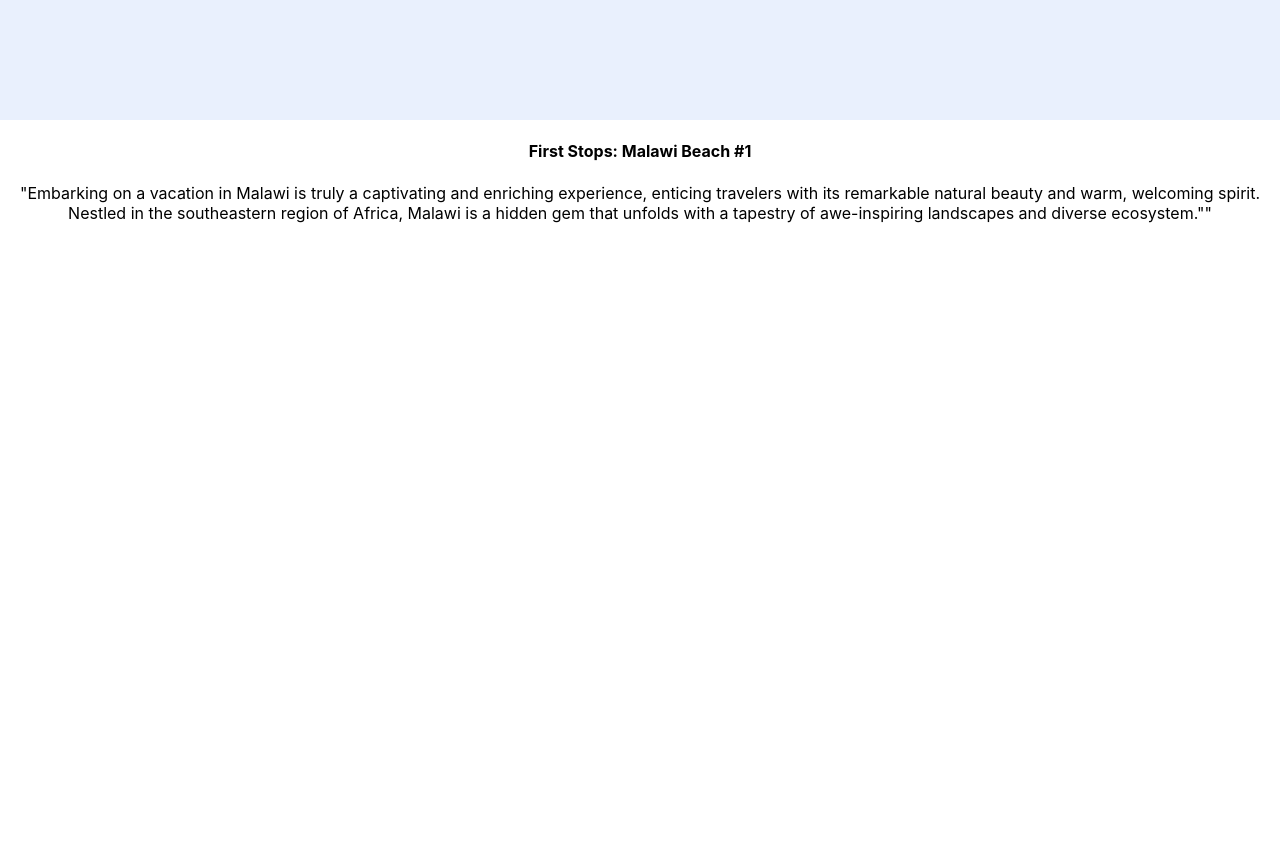
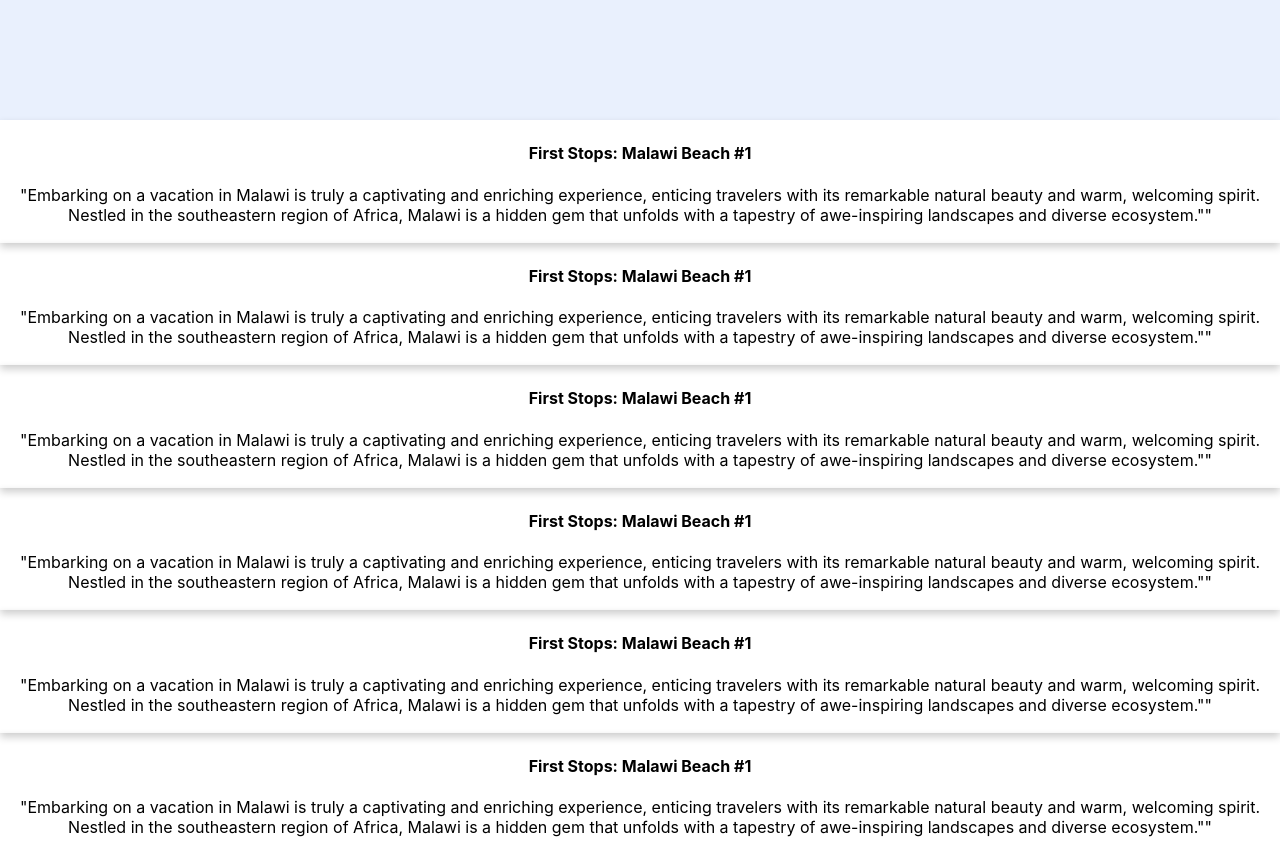
Before and after one commit to Sabdul96/project, a React (Create React App) app in the folder project/: page / in a window 1280 px wide. Shown: the part 680-1535 px from the top of the page. Before the commit the page ends 919 px from the top, so only its background shows below. Built offline with nearby package versions, Linux system fonts and the light colour scheme.

Commit message:
adding 6 blog sections to App.js file

```diff
--- a/project/src/App.css
+++ b/project/src/App.css
@@ -29,3 +29,20 @@
 .App-link {
   color: #080808;
 }
+
+
+.card {
+  /* Add shadows to create the "card" effect */
+  box-shadow: 0 4px 8px 0 rgba(0,0,0,0.2);
+  transition: 0.3s;
+}
+
+/* On mouse-over, add a deeper shadow */
+.card:hover {
+  box-shadow: 0 8px 16px 0 rgba(0,0,0,0.2);
+}
+
+/* Add some padding inside the card container */
+.container {
+  padding: 2px 16px;
+}
--- a/project/src/App.js
+++ b/project/src/App.js
@@ -7,6 +7,68 @@ function App() {
       <header className="App-header">
        <h1> Welcome to Travel Oasis</h1>
       </header>
+
+
+
+      <div className='card'>
+      <div class="container">
+        <h4>
+          <b>First Stops: Malawi Beach #1</b>
+        </h4>
+        <p>
+          "Embarking on a vacation in Malawi is truly a captivating and enriching experience, enticing travelers with its remarkable natural beauty and warm, welcoming spirit. Nestled in the southeastern region of Africa, Malawi is a hidden gem that unfolds with a tapestry of awe-inspiring landscapes and diverse ecosystem.""
+        </p>
+         </div>
+      </div>
+
+
+      <div className='card'>
+      <div class="container">
+        <h4>
+          <b>First Stops: Malawi Beach #1</b>
+        </h4>
+        <p>
+          "Embarking on a vacation in Malawi is truly a captivating and enriching experience, enticing travelers with its remarkable natural beauty and warm, welcoming spirit. Nestled in the southeastern region of Africa, Malawi is a hidden gem that unfolds with a tapestry of awe-inspiring landscapes and diverse ecosystem.""
+        </p>
+         </div>
+      </div>
+
+
+      <div className='card'>
+      <div class="container">
+        <h4>
+          <b>First Stops: Malawi Beach #1</b>
+        </h4>
+        <p>
+          "Embarking on a vacation in Malawi is truly a captivating and enriching experience, enticing travelers with its remarkable natural beauty and warm, welcoming spirit. Nestled in the southeastern region of Africa, Malawi is a hidden gem that unfolds with a tapestry of awe-inspiring landscapes and diverse ecosystem.""
+        </p>
+         </div>
+      </div>
+
+
+      <div className='card'>
+      <div class="container">
+        <h4>
+          <b>First Stops: Malawi Beach #1</b>
+        </h4>
+        <p>
+          "Embarking on a vacation in Malawi is truly a captivating and enriching experience, enticing travelers with its remarkable natural beauty and warm, welcoming spirit. Nestled in the southeastern region of Africa, Malawi is a hidden gem that unfolds with a tapestry of awe-inspiring landscapes and diverse ecosystem.""
+        </p>
+         </div>
+      </div>
+
+
+      <div className='card'>
+      <div class="container">
+        <h4>
+          <b>First Stops: Malawi Beach #1</b>
+        </h4>
+        <p>
+          "Embarking on a vacation in Malawi is truly a captivating and enriching experience, enticing travelers with its remarkable natural beauty and warm, welcoming spirit. Nestled in the southeastern region of Africa, Malawi is a hidden gem that unfolds with a tapestry of awe-inspiring landscapes and diverse ecosystem.""
+        </p>
+         </div>
+      </div>
+
 
       <div className='card'>
       <div class="container">
```
